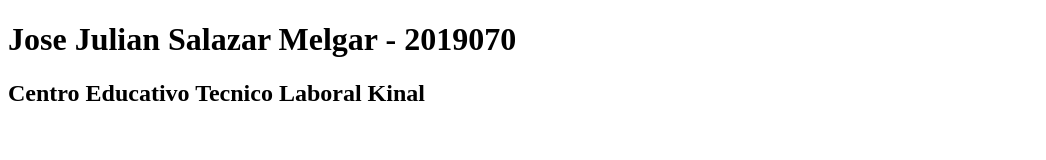
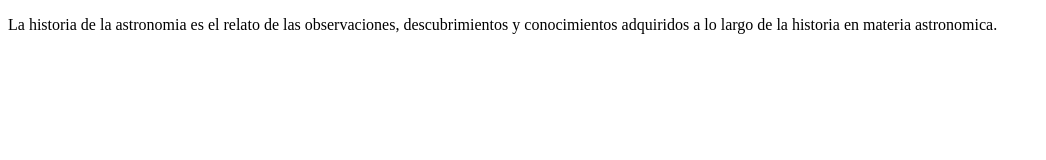
Before and after one commit to JoseBearPlay/IN5AV, a plain HTML site: page index.html in a window 1280 px wide. Shown: the whole page, without its empty margins (0-1046 px from the left). Drawn offline with Linux system fonts and the light colour scheme.

Commit message:
Se agrego texto al body

```diff
--- a/index.html
+++ b/index.html
@@ -6,7 +6,8 @@
     <title>La astronomia</title>
 </head>
 <body>
-    <h1>Jose Julian Salazar Melgar - 2019070</h1>
-    <h2>Centro Educativo Tecnico Laboral Kinal</h2>
+    <p>La historia de la astronomia es el relato de las observaciones, descubrimientos y conocimientos
+        adquiridos a lo largo de la historia en materia astronomica.
+    </p>
 </body>
 </html>
```
